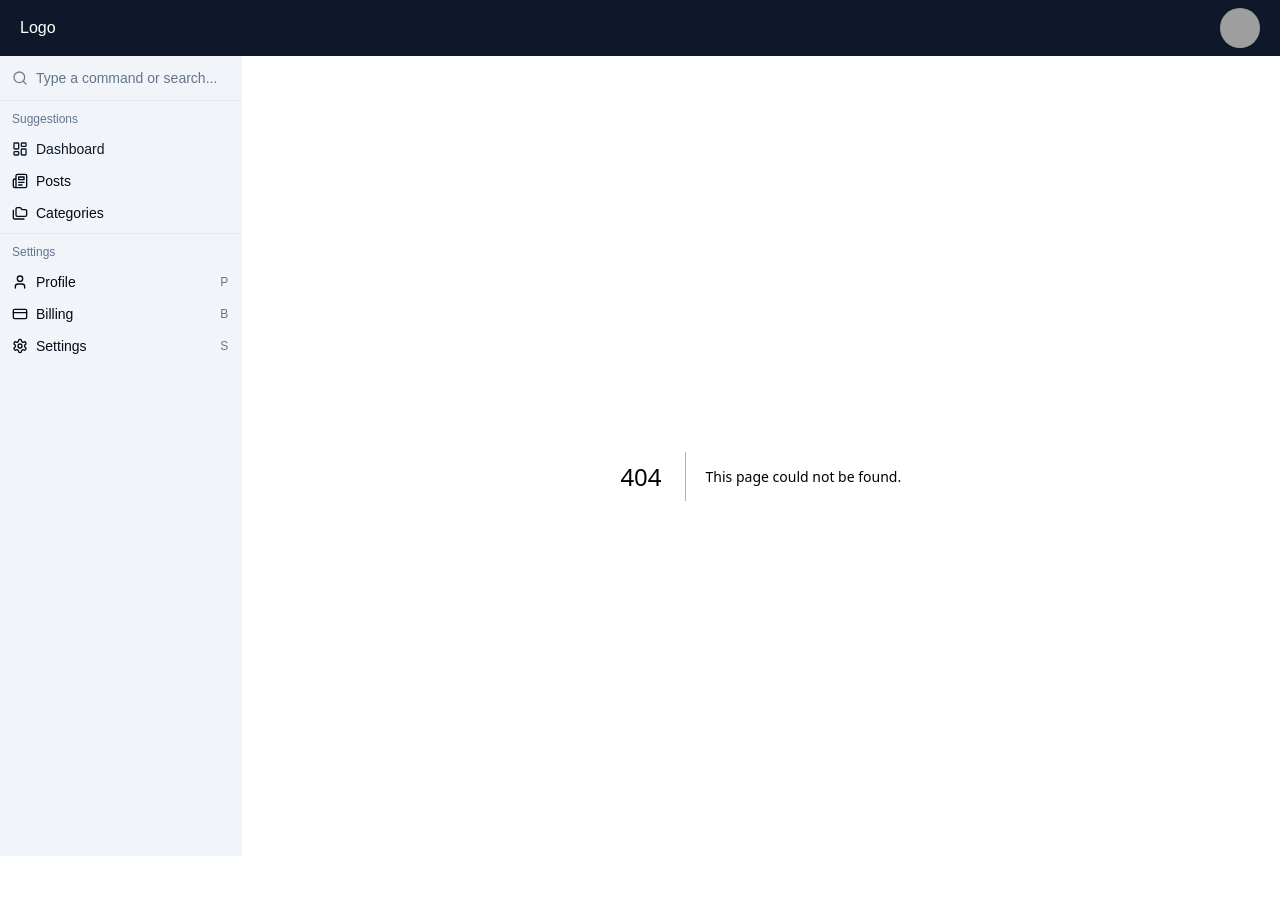
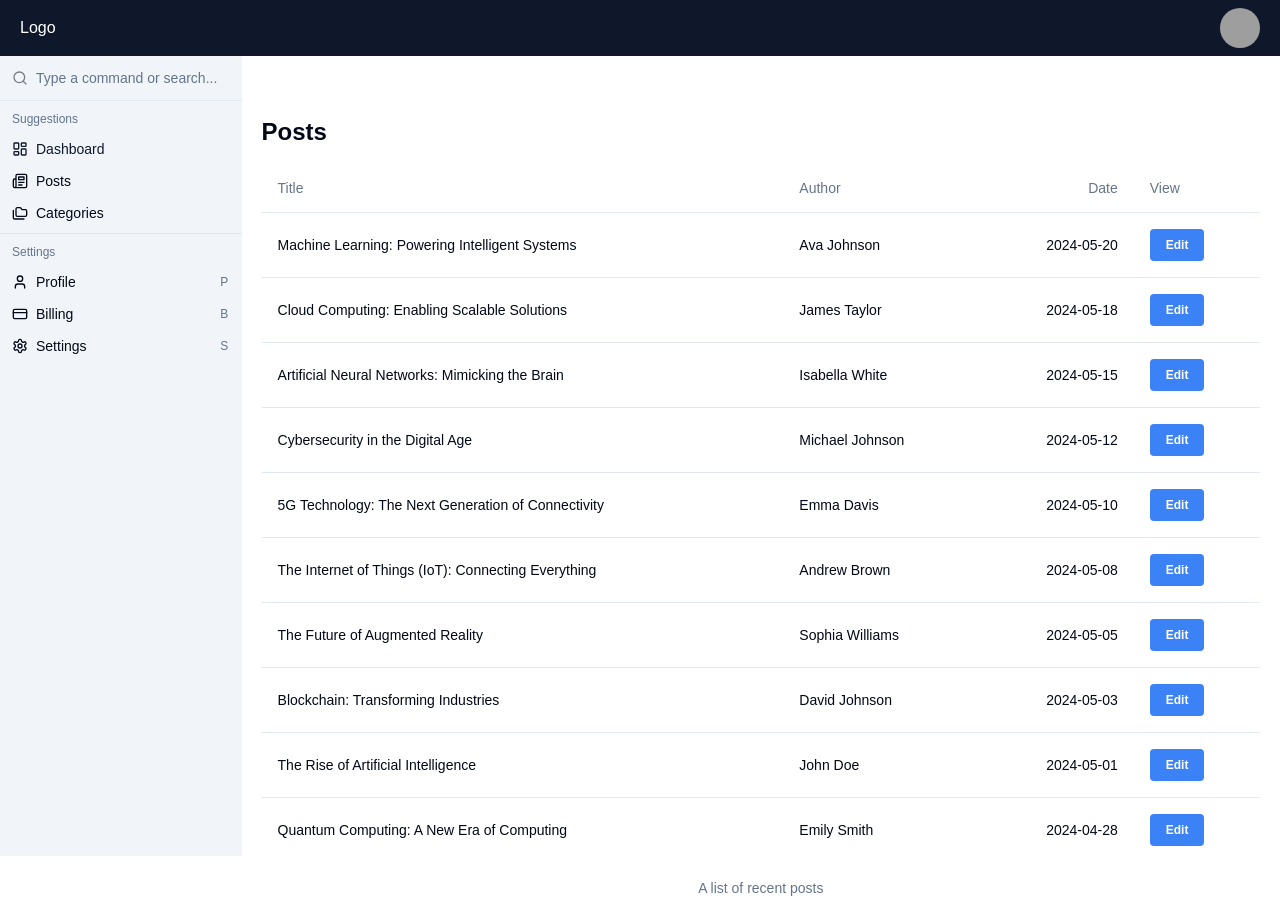
Before and after one commit to MiraslauSharkouski/nextjs-dashboard, a Next.js app: page /posts in a window 1280 px wide. Before the commit this address had no page. Before the commit the page ends 896 px from the top, so only its background shows below. Built offline with nearby package versions, Linux system fonts and the light colour scheme; grey boxes are pictures that could not be loaded.

Commit message:
add posts page

```diff
--- /dev/null
+++ b/app/(main)/posts/page.tsx
@@ -0,0 +1,11 @@
+import PostsTable from "@/components/posts/PostsTable";
+
+const PostPage = () => {
+  return (
+    <>
+      <PostsTable />
+    </>
+  );
+};
+
+export default PostPage;
--- a/app/page.tsx
+++ b/app/page.tsx
@@ -1,6 +1,6 @@
 import { Folder, MessageCircle, Newspaper, User } from "lucide-react";
 import DashboardCard from "@/components/dashboard/DashboardCard";
-import PostTable from "@/components/posts/PostTable";
+import PostTable from "@/components/posts/PostsTable";
 import AnalyticsChart from "@/components/dashboard/AnalyticsChart";
 export default function Home() {
   return (
```
Also changed, not shown: components/posts/PostsTable.tsx (renamed from components/posts/PostTable.tsx).
